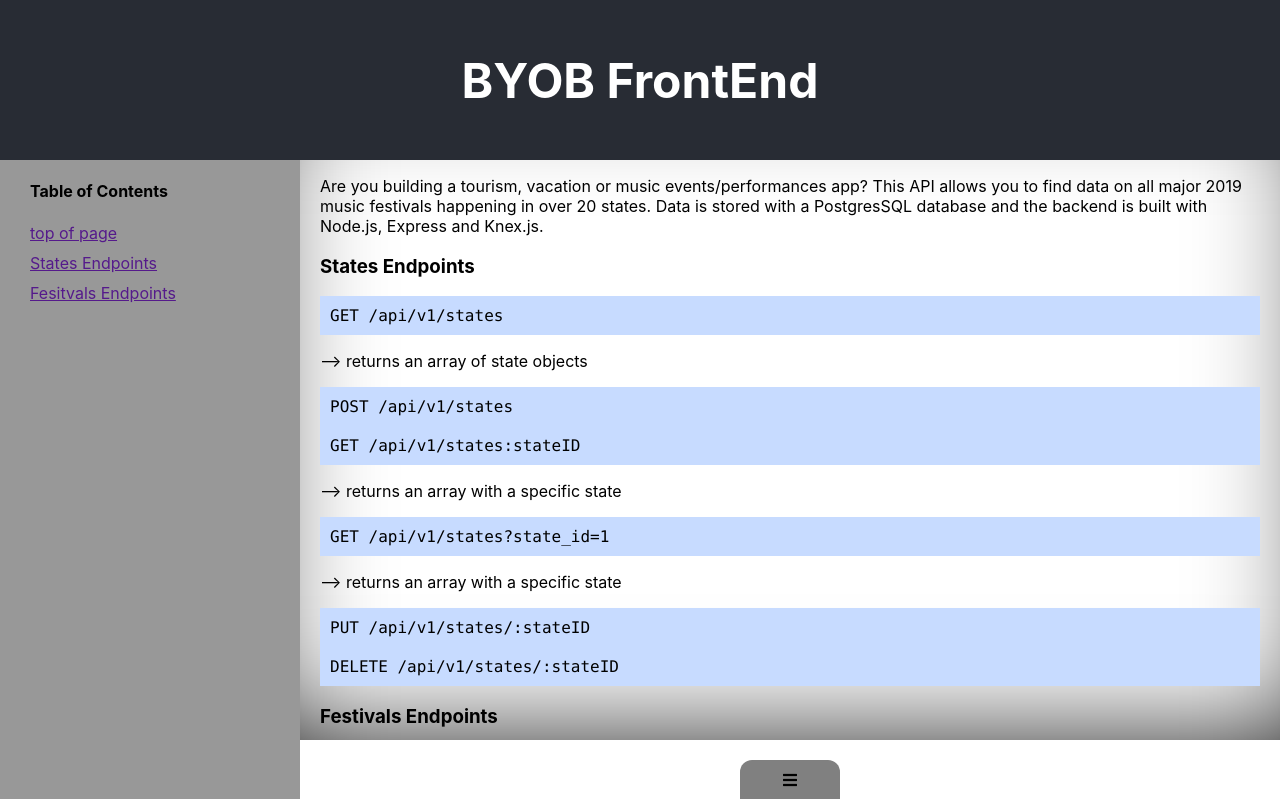
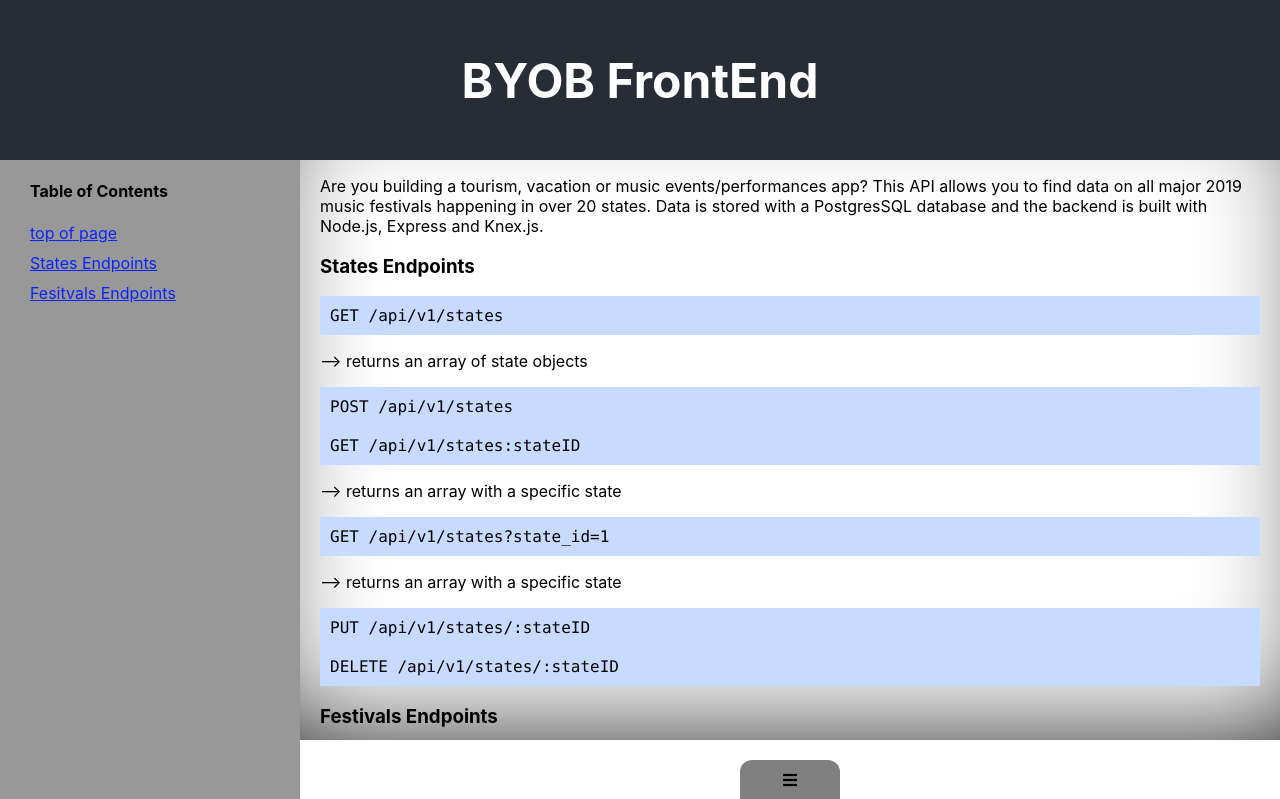
Before and after one commit to KylieStanley/byob-frontend, a React (Create React App) app: page / in a window 1280 px wide. Shown: the top 799 px of the page. Built offline with nearby package versions, Linux system fonts and the light colour scheme.

Commit message:
Fix sidebar link styling

```diff
--- a/src/App.css
+++ b/src/App.css
@@ -41,6 +41,21 @@ body * {
 
 .sidebar-links {
   margin-bottom: 10px;
+  outline: none;
+  background-color: transparent;
+  border-style: none;
+  color: #0b24fb;
+  cursor: pointer;
+  display: inline;
+  font: inherit;
+  padding: 0;
+  text-align: start;
+  text-decoration: underline;
+  width: auto;
+}
+
+.sidebar-links:hover {
+  color: #6734cc;
 }
 
 .main-content {
--- a/src/App.js
+++ b/src/App.js
@@ -20,9 +20,9 @@ class App extends Component {
         <div className="main-grid">
           <nav className="sidebar-nav">
             <h4>Table of Contents</h4>
-            <a className='sidebar-links' href="" id='top' onClick={this.scrollToElement}>top of page</a>
-            <a className='sidebar-links' href="" id='states' onClick={this.scrollToElement}>States Endpoints</a>
-            <a className='sidebar-links' href="" id='festivals' onClick={this.scrollToElement}>Fesitvals Endpoints</a>
+            <button className='sidebar-links' id='top' onClick={this.scrollToElement}>top of page</button>
+            <button className='sidebar-links' id='states' onClick={this.scrollToElement}>States Endpoints</button>
+            <button className='sidebar-links' id='festivals' onClick={this.scrollToElement}>Fesitvals Endpoints</button>
           </nav>
           <main ref='mainContent' className="main-content">
             <p ref='top'>Are you building a tourism, vacation or music events/performances app?
```
